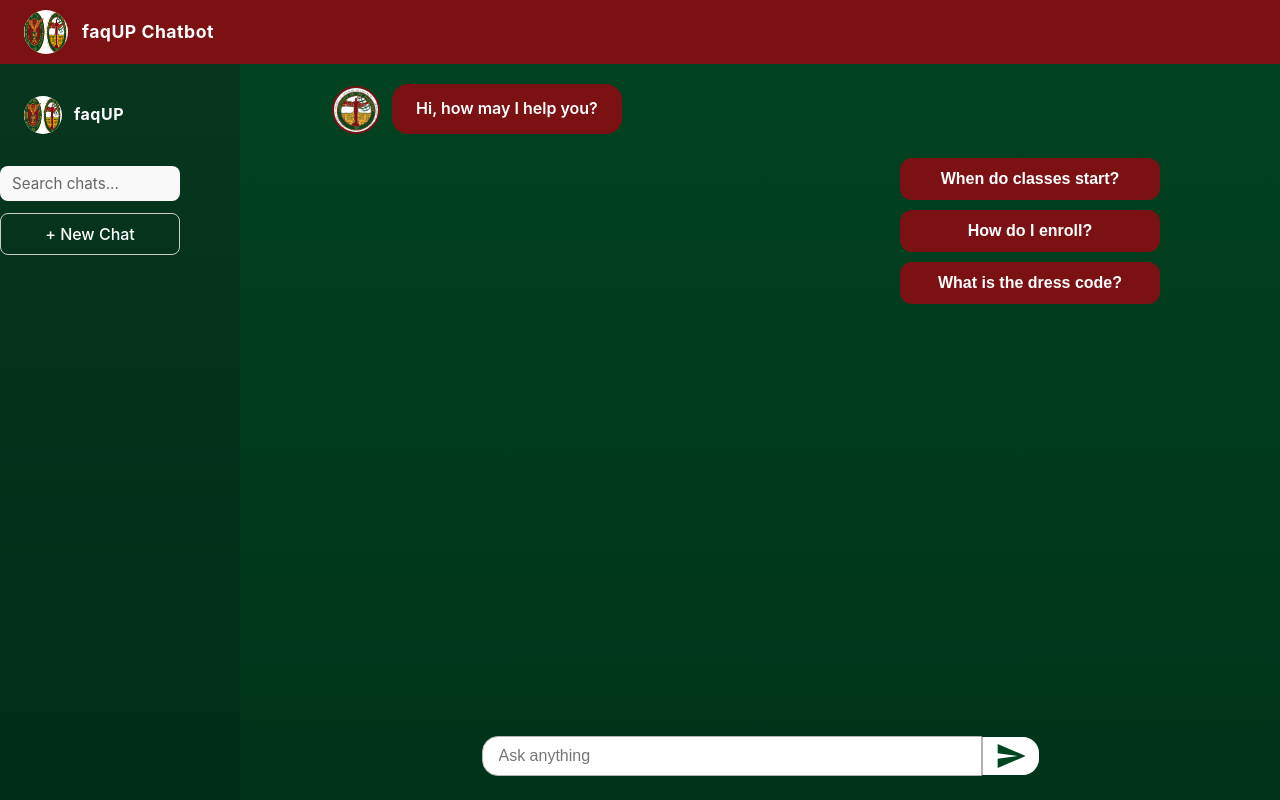
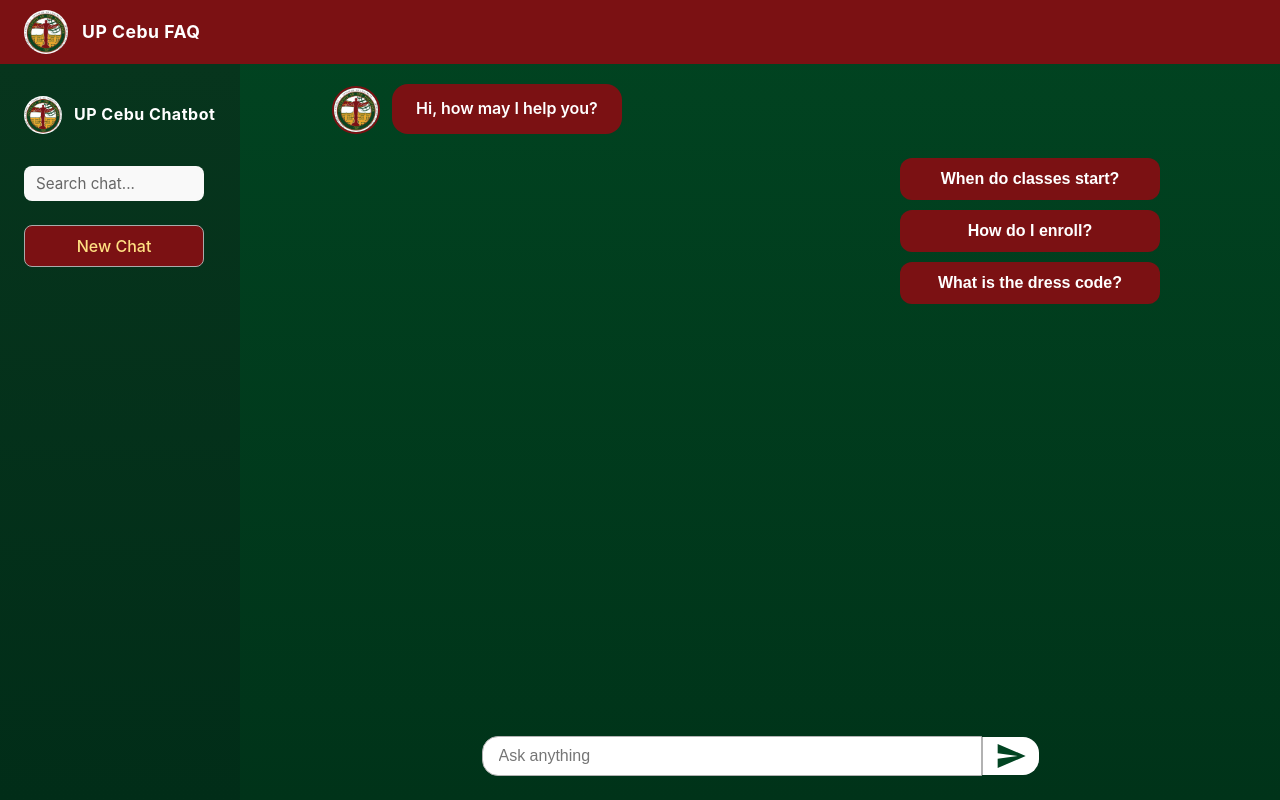
Before and after one commit to ndb3llo/CMSC126-FinalExam, a Vue app in the folder Frontend/: page /chat in a window 1280 px wide. Built offline with nearby package versions, Linux system fonts and the light colour scheme.

Commit message:
Update Chatbot.vue

```diff
--- a/Frontend/src/components/Chatbot.vue
+++ b/Frontend/src/components/Chatbot.vue
@@ -1,31 +1,65 @@
 <template>
   <div class="main-layout">
     <!-- Header -->
-    <div class="main-header">
-      <img src="/uplogo.png" class="header-logo" />
-      <span class="header-title">faqUP Chatbot</span>
+    <header class="main-header">
+      <img src="/upclogo.jpg" alt="UP Cebu Logo" class="header-logo" />
+      <span class="header-title">UP Cebu FAQ</span>
+    </header>
+
+    <!-- Sidebar -->
+    <aside class="sidebar">
+      <div class="sidebar-header">
+        <img src="/upclogo.jpg" alt="UP Cebu Logo" class="sidebar-logo" />
+        <span class="sidebar-appname">UP Cebu Chatbot</span>
       </div>
-    <!-- Sidebar -->
-    <div class="sidebar">
-      <div class="sidebar-header">
-        <img src="/uplogo.png" class="sidebar-logo" />
-        <span class="sidebar-appname">faqUP</span>
-      </div>
-      <input class="sidebar-search" v-model="searchQuery" placeholder="Search chats..." />
-      <button class="sidebar-btn" @click="startNewChat">+ New Chat</button>
+      <nav class="sidebar-nav">
+        <input
+          v-model="searchQuery"
+          placeholder="Search chat..."
+          class="sidebar-search"
+        />
+        <button class="sidebar-btn active" @click="startNewChat">New Chat</button>
         <div class="chat-history">
           <div
             v-for="(chat, index) in filteredChats"
             :key="index"
             class="chat-history-item"
-          :class="{ selected: selectedChatIndex === index }"
+            :class="{ selected: index === selectedChatIndex }"
+          >
+            <span
+              v-if="editingChatIndex !== index"
               @click="selectChat(index)"
+              class="chat-title"
             >
-          <span class="chat-title">{{ chat.title }}</span>
-          <!-- ...menu code if needed... -->
+              {{ chat.title }}
+            </span>
+            <input
+              v-else
+              v-model="editingTitle"
+              @keyup.enter="saveChatTitle(index)"
+              @blur="saveChatTitle(index)"
+              class="edit-chat-input"
+              :class="{ editing: editingChatIndex === index }"
+            />
+            <div class="menu-wrapper">
+              <button class="menu-btn" @click.stop="toggleMenu(index)">⋮</button>
+              <teleport to="body">
+                <div
+                  v-if="activeMenuIndex === index"
+                  class="dropdown-menu"
+                  :style="menuPosition"
+                  ref="menu"
+                >
+                  <button @click="renameChat(index)">Rename</button>
+                  <button @click="deleteChat(index)">Delete</button>
+                </div>
+              </teleport>
             </div>
           </div>
         </div>
+      </nav>
+    </aside>
+
     <!-- Chat Area -->
     <div class="chat-area">
       <transition name="fade-in">
@@ -42,6 +76,7 @@
                 </span>
               </div>
             </div>
+
             <!-- Initial bot message -->
             <div class="message-row bot-row" v-if="!botTyping && initialBotMessageShown && messages.length === 0">
               <img src="/upclogo.jpg" class="avatar bot-avatar" />
@@ -49,14 +84,21 @@
                 Hi, how may I help you?
               </div>
             </div>
-            <!-- Quick options only show when no messages yet and after initial bot message -->
+
+            <!-- Quick options -->
             <div v-if="!botTyping && initialBotMessageShown && messages.length === 0" class="quick-options">
               <button @click="sendQuickMessage('When do classes start?')">When do classes start?</button>
               <button @click="sendQuickMessage('How do I enroll?')">How do I enroll?</button>
               <button @click="sendQuickMessage('What is the dress code?')">What is the dress code?</button>
             </div>
-            <!-- Display all messages -->
-            <div v-for="(message, index) in messages" :key="index" class="message-row" :class="message.sender === 'user' ? 'user-row' : 'bot-row'">
+
+            <!-- All messages -->
+            <div
+              v-for="(message, index) in messages"
+              :key="index"
+              class="message-row"
+              :class="message.sender === 'user' ? 'user-row' : 'bot-row'"
+            >
               <template v-if="message.sender === 'bot'">
                 <img src="/upclogo.jpg" class="avatar bot-avatar" />
                 <div class="bubble bot-bubble">{{ message.text }}</div>
@@ -71,6 +113,8 @@
           </div>
         </div>
       </transition>
+
+      <!-- Input always visible -->
       <div class="chat-input">
         <input v-model="input" @keyup.enter="sendMessage" placeholder="Ask anything" />
         <button @click="sendMessage">
```
Lines whose indentation alone changed are shown as unchanged.
